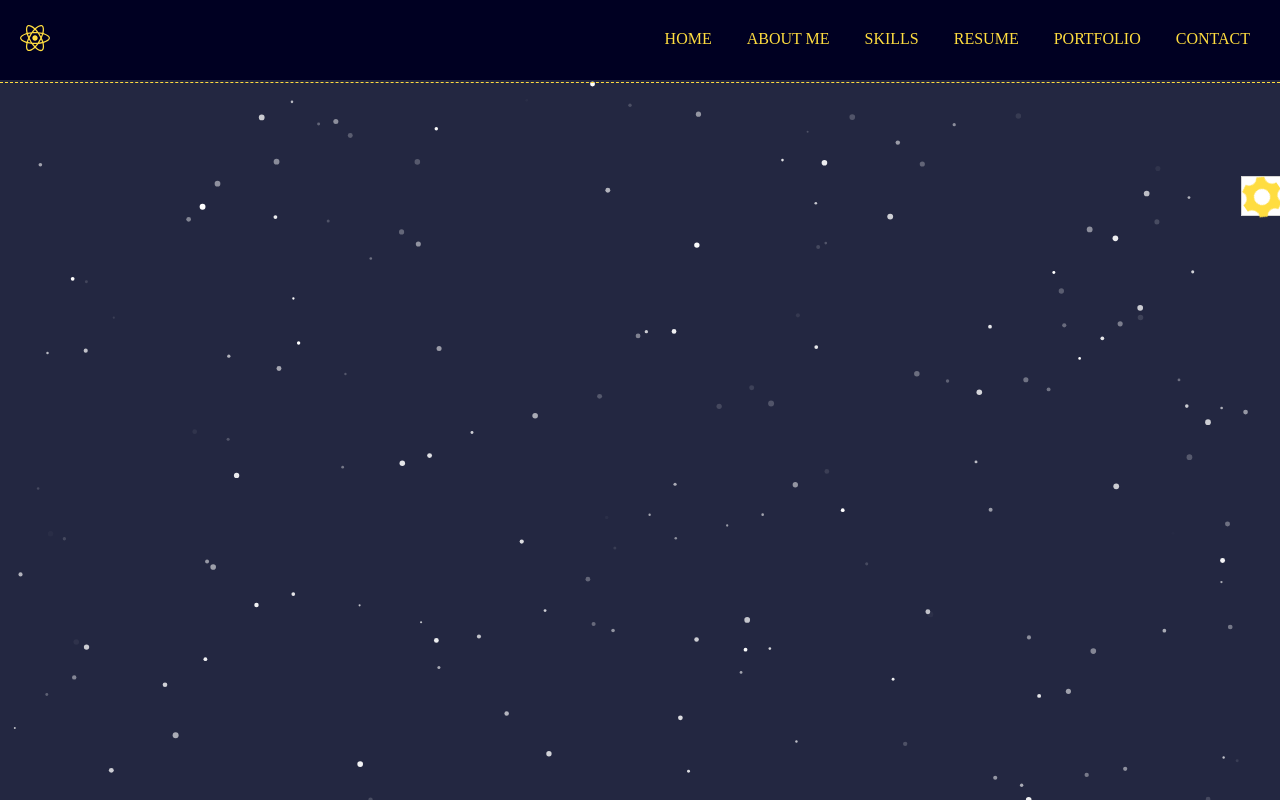
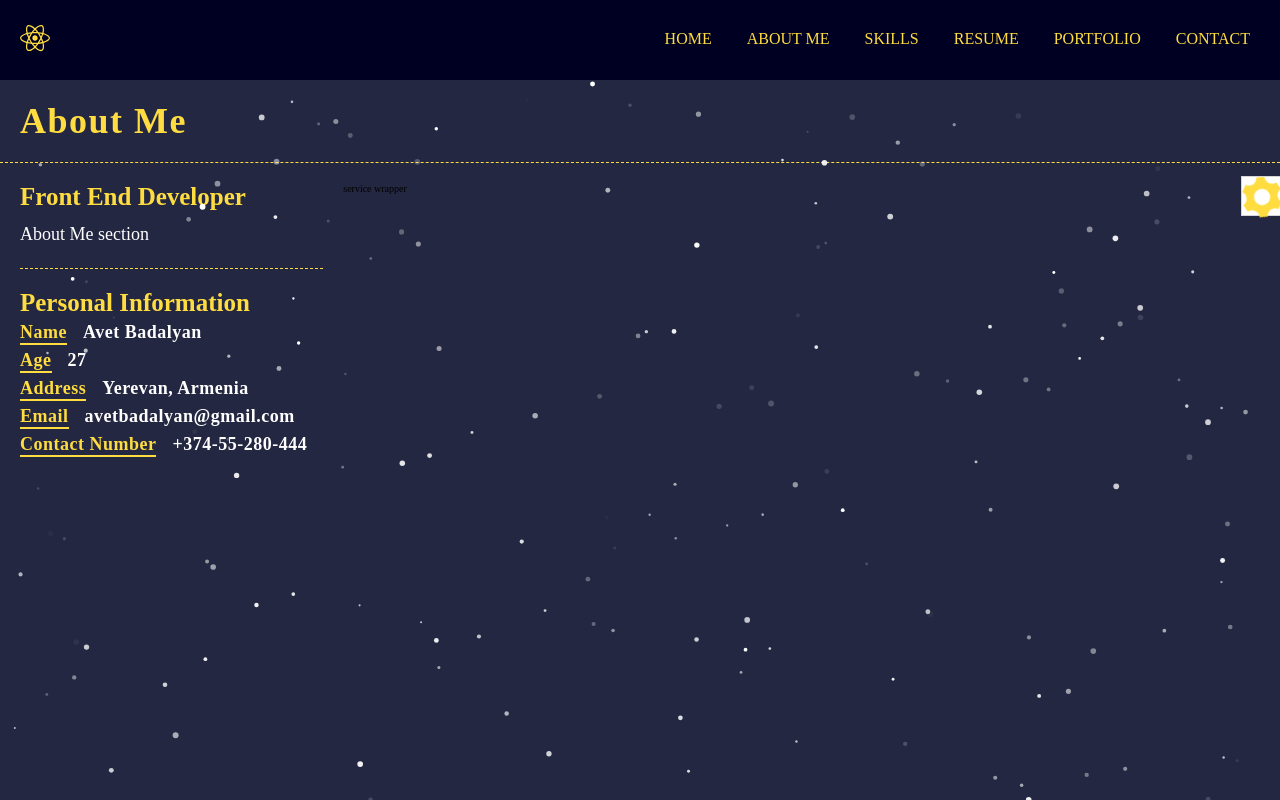
Before and after one commit to AvetBadalyan/Avets-Portfolio, a React (Create React App) app: page /about in a window 1280 px wide. Built offline with nearby package versions, Linux system fonts and the light colour scheme.

Commit message:
feat: personal data in about section

```diff
--- a/src/App.scss
+++ b/src/App.scss
@@ -2,14 +2,11 @@
   height: 100%;
 
   .app-navbar-wrapper {
-    position: absolute;
     width: 100%;
-    top: 0;
   }
 
   .app-main-content-wrapper {
     height: calc(100% - 80px);
-    position: absolute;
     width: 100%;
   }
 }
--- a/src/Pages/About/About.jsx
+++ b/src/Pages/About/About.jsx
@@ -1,10 +1,28 @@
 import React from "react";
 import PageHeader from "../../Components/PageHeaderContent/PageHeader";
+import { personalData } from "./utils";
+import "./About.styles.scss";
 
 export default function About() {
   return (
     <div className="about" id="about">
       <PageHeader headerText="About me" />
+      <div className="about-content">
+        <div className="about-content-personalWrapper">
+          <h3 className="developer-content">Front End Developer</h3>
+          <p>About Me section</p>
+          <h3 className="personalContent">Personal Information</h3>
+          <div className="personal-data-container">
+            {personalData.map((item, key) => (
+              <div className="personal-data" key={key}>
+                <span className="title">{item.label}</span>
+                <span className="value">{item.value}</span>
+              </div>
+            ))}
+          </div>
+        </div>
+        <div className="about-content-serviceWrapper">service wrapper</div>
+      </div>
     </div>
   );
 }
--- a/src/Pages/About/About.styles.scss
+++ b/src/Pages/About/About.styles.scss
@@ -0,0 +1,50 @@
+.about {
+  .about-content {
+    display: flex;
+    gap: 20px;
+    padding: 20px;
+    width: 100%;
+
+    .about-content-personalWrapper {
+      h3 {
+        margin-bottom: 10px;
+        font-size: 2.5rem;
+        color: var(--selected-theme-main-color);
+        font-weight: 700;
+      }
+
+      h3.personalContent {
+        padding-top: 20px;
+      }
+
+      p {
+        color: var(--selected-theme-sub-text-color);
+        font-size: 1.8rem;
+        line-height: 1.5;
+        padding-bottom: 20px;
+        border-bottom: 1px dashed var(--selected-theme-main-color);
+      }
+
+      .personal-data {
+        line-height: 1rem;
+        margin-bottom: 15px;
+
+        span.title,
+        span.value {
+          font-size: 18px;
+          font-weight: 700;
+          letter-spacing: 0.5px;
+          border-bottom: 2px solid var(--selected-theme-main-color);
+          margin-right: 16px;
+          padding-bottom: 1px;
+          color: var(--selected-theme-main-color);
+        }
+
+        span.value {
+          border: none;
+          color: var(--selected-theme-sub-text-color);
+        }
+      }
+    }
+  }
+}
--- /dev/null
+++ b/src/Pages/About/utils.js
@@ -0,0 +1,22 @@
+export const personalData = [
+  {
+    label: "Name",
+    value: "Avet Badalyan",
+  },
+  {
+    label: "Age",
+    value: "27",
+  },
+  {
+    label: "Address",
+    value: "Yerevan, Armenia",
+  },
+  {
+    label: "Email",
+    value: "avetbadalyan@gmail.com",
+  },
+  {
+    label: "Contact Number",
+    value: "+374-55-280-444",
+  },
+];
```
